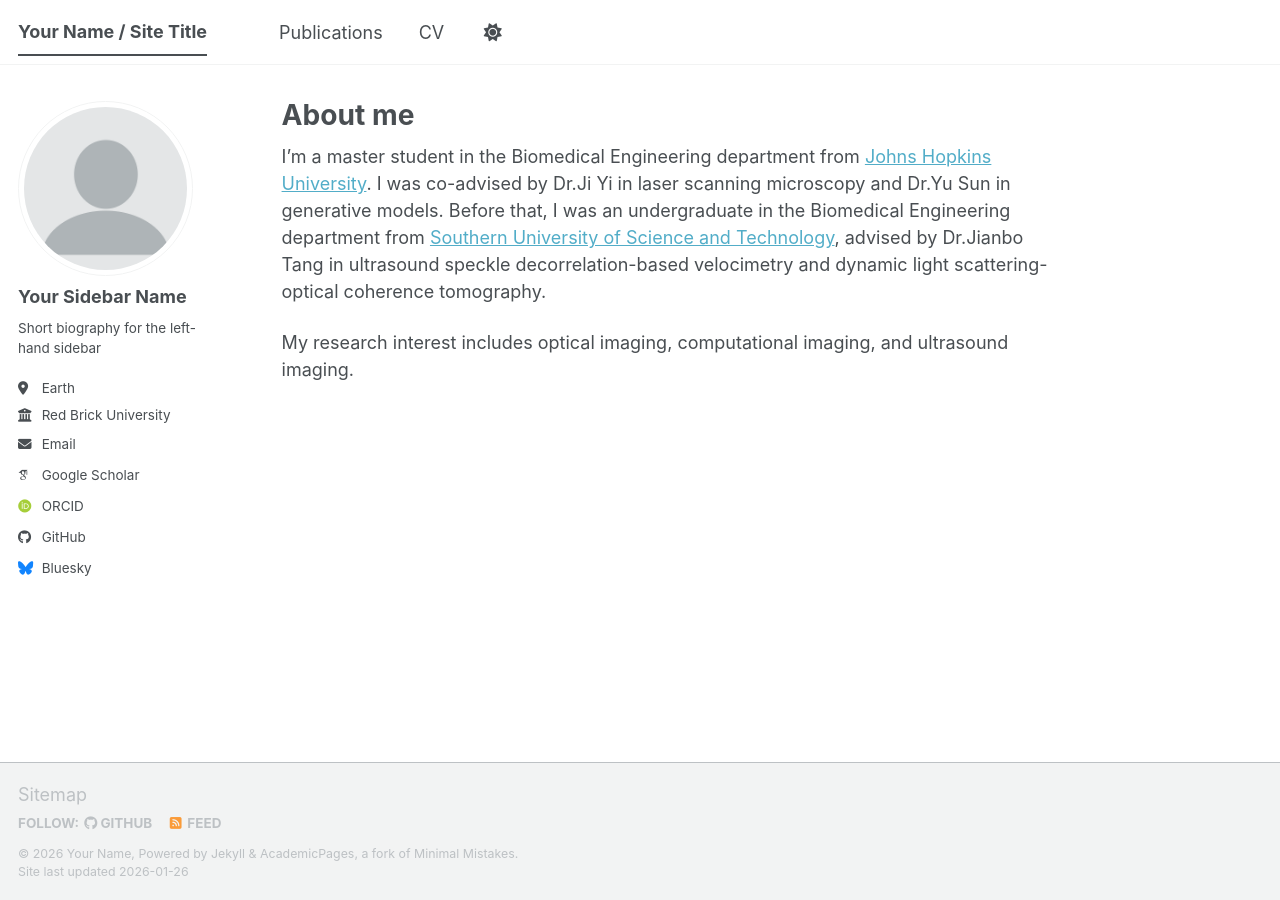
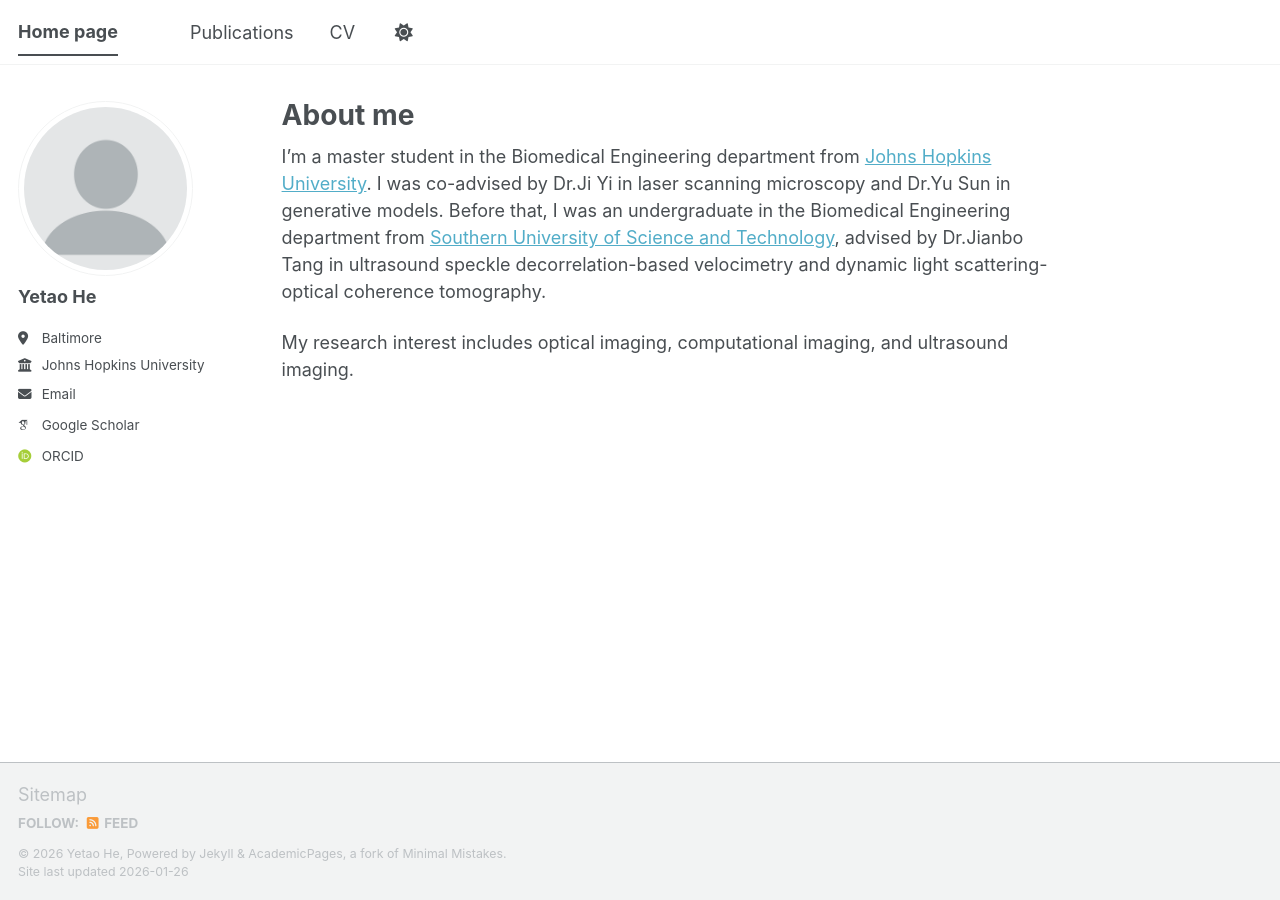
Before and after one commit to YetiHe/YetiHe.github.io, a Jekyll site: the page built from _pages/about.md, in a window 1280 px wide. Built offline with Jekyll 4.4.1, drawn with Linux system fonts in a browser that asks for light colours; some web fonts are replaced; a script bundle is joined from its source files by our own code; library files that are not in the unit come from our copies.

Commit message:
Update personal information in _config.yml

```diff
--- a/_config.yml
+++ b/_config.yml
@@ -9,10 +9,10 @@
 # Basic Site Settings
 locale                   : "en-US"
 site_theme               : "default" # The available themes options are "default", "air", "sunrise", "mint", "dirt" and "contrast"
-title                    : "Your Name / Site Title"
+title                    : "Home page"
 title_separator          : "-"
-name                     : &name "Your Name"
-description              : &description "Your Name's academic portfolio"   # Update this with a general description of your site, this is the default if not overridden by a page
+name                     : &name "Yetao He"
+description              : &description "Yetao He's personal page"   # Update this with a general description of your site, this is the default if not overridden by a page
 url                      : https://yetihe.github.io # https://academicpages.github.io # The base hostname & protocol for your site e.g. "https://[your GitHub username].github.io",
                                                            # or if you already have some other page hosted on Github then use "https://[your GitHub username].github.io/[Your Repo Name]"
 baseurl                  : "" # the subpath of your site, e.g. "/blog"
@@ -24,11 +24,11 @@ repository               : "YetiHe/YetiHe.github.io" #"academicpages/academicpag
 author:
   # Biographic information
   avatar           : "profile.png"
-  name             : "Your Sidebar Name"
+  name             : "Yetao He"
   pronouns         : # example: "she/her"
-  bio              : "Short biography for the left-hand sidebar"
-  location         : "Earth"
-  employer         : "Red Brick University"
+  bio              : ""
+  location         : "Baltimore"
+  employer         : "Johns Hopkins University"
   uri              : # URL
   email            : "yetaohe74710@outlook.com"
 
@@ -48,39 +48,39 @@ author:
 
 
   # Repositories and software development
-  bitbucket        : # Username - Update with your username on the site
-  codepen          : # Username
-  dribbble         : # Username
-  github           : "academicpages"
-  kaggle           : # Username
-  stackoverflow    : # User number or user number and name (i.e., use "1" or "1/jeff-atwood")
+  #bitbucket        : # Username - Update with your username on the site
+  #codepen          : # Username
+  #dribbble         : # Username
+  #github           : #"academicpages"
+  #kaggle           : # Username
+  #stackoverflow    : # User number or user number and name (i.e., use "1" or "1/jeff-atwood")
 
   # Social media
-  artstation       : # Username
-  bluesky          : "bsky.app" # Replace this with you Bluesky username
-  facebook         : # Username
-  flickr           : # Username
-  foursquare       : # Username
-  goodreads        : # Username
-  google_plus      : # Username
-  keybase          : # Username
-  instagram        : # Username
-  lastfm           : # Username
+  #artstation       : # Username
+  #bluesky          : "bsky.app" # Replace this with you Bluesky username
+  #facebook         : # Username
+  #flickr           : # Username
+  #foursquare       : # Username
+  #goodreads        : # Username
+  #google_plus      : # Username
+  #keybase          : # Username
+  #instagram        : # Username
+  #lastfm           : # Username
   linkedin         : # Username
-  mastodon         : # URL
-  medium           : # URL
-  pinterest        : # Username
-  soundcloud       : # Username
-  steam            : # Username
-  telegram         : # URL
-  tumblr           : # Username
-  twitter          : # Username for X / Twitter
-  vine             : # Username
-  weibo            : # Username
-  wikipedia        : # Username
-  xing             : # Username
-  youtube          : # Username
-  zhihu            : # Username
+  #mastodon         : # URL
+  #medium           : # URL
+  #pinterest        : # Username
+  #soundcloud       : # Username
+  #steam            : # Username
+  #telegram         : # URL
+  #tumblr           : # Username
+  #twitter          : # Username for X / Twitter
+  #vine             : # Username
+  #weibo            : # Username
+  #wikipedia        : # Username
+  #xing             : # Username
+  #youtube          : # Username
+  #zhihu            : # Username
 
 # Publication Category - The following the list of publication categories and their headings
 publication_category:
```
